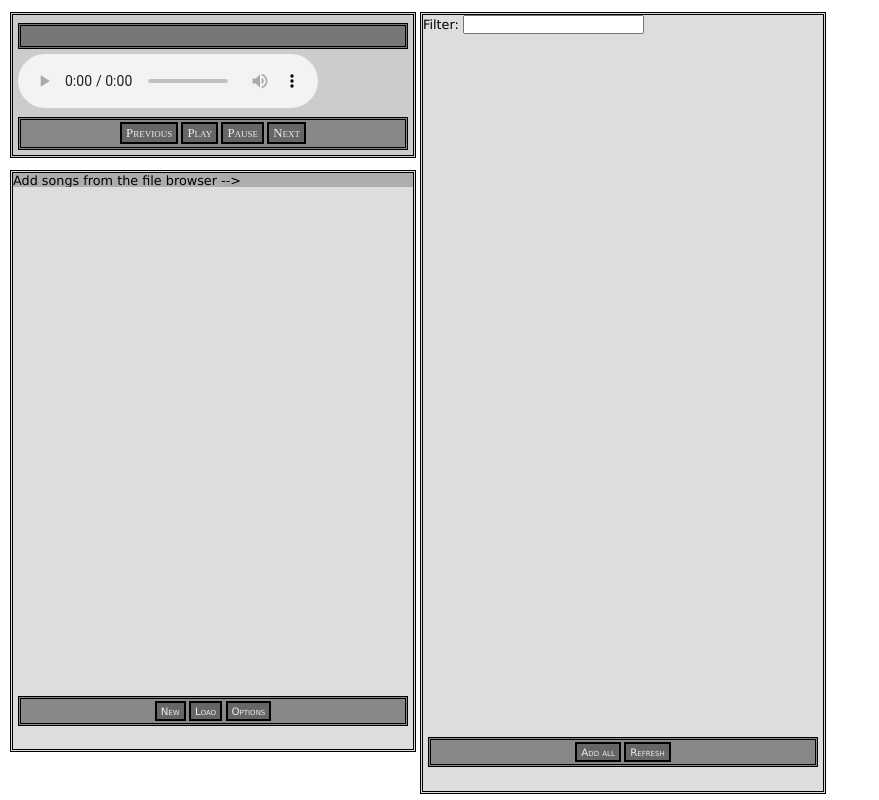
After one commit to drags/mpthrizz, a Django app: page / in a window 1280 px wide. The commit adds this page. Shown: the whole page, without its empty margins (0-879 px from the left). Run offline with Django 3.2, Linux system fonts and the light colour scheme; data that the repository does not hold is empty.

Commit message:
css updates, templates moved to git control

```diff
--- a/player/static/css/mpthree.css
+++ b/player/static/css/mpthree.css
@@ -3,10 +3,19 @@
     padding: 0;
 }
 
+html {
+    height: 100%;
+}
+
+body {
+    height: 100%;
+}
+
 #mpthree {
     float: left;
     width: 400px;
-    margin: 0 10px;
+    height: 100%;
+    margin: 0 10px 10px;
     bottom: 0px;
 }
 
@@ -26,17 +35,17 @@
     color: #111111;
     font-size: 1em;
     border: 3px double #000;
-    margin: 0px auto 5px;
+    margin: 8px 5px 5px;
     white-space: nowrap;
     overflow: hidden;
 }
 
 #html5_progress {
-    margin: 0 auto;
+    margin: 0 5px;
 }
 
 #controls, #playlist_controls, #filebrowser_controls {
-    margin: 0 auto;
+    margin: 5px 5px 5px;
     background-color: #888;
     border: 3px double #000;
     padding: 2px 0;
@@ -80,9 +89,10 @@
     border: 2px double #000;
 }
 
-#playlist_win, #filebrowser {
+#playlist_win {
     float: left;
     width: 400px;
+    height: 72%;
     border: 3px double #000;
     margin: 12px auto 0;
     background-color: #ddd;
@@ -90,8 +100,20 @@
     font-family: Verdana, Arial;
 }
 
+#filebrowser {
+    float: left;
+    width: 400px;
+    height: 97%;
+    border: 3px double #000;
+    margin: 12px auto 0;
+    background-color: #ddd;
+    font-size: .8em;
+    font-family: Verdana, Arial;
+}
+
+
 #playlist_contents, #filebrowser_contents {
-    height: 600px;
+    height: 90%;
     overflow: auto;
     overflow-x: hidden;
 }
--- a/settings.py
+++ b/settings.py
@@ -107,7 +107,7 @@ TEMPLATE_DIRS = (
     # Put strings here, like "/home/html/django_templates" or "C:/www/django/templates".
     # Always use forward slashes, even on Windows.
     # Don't forget to use absolute paths, not relative paths.
-    '/var/www/django/templates/'
+    '/var/www/mpthree/mpthree/templates/'
 )
 
 INSTALLED_APPS = (
--- /dev/null
+++ b/templates/index.html
@@ -0,0 +1,83 @@
+<!DOCTYPE html>
+<html>
+    <head>
+        <title>mpthrizzle</title>
+
+        <link rel="stylesheet" type="text/css" href="{{ STATIC_URL }}css/mpthree.css">
+        <script type="text/javascript" src="{{ STATIC_URL }}js/jq.js"></script>
+        <script type="text/javascript" src="{{ STATIC_URL }}js/jquery.hotkeys.js"></script>
+        <script type="text/javascript" src="{{ STATIC_URL }}js/mp3.js"></script>
+    </head>
+
+    <body>
+
+    <!-- mpthree -->
+    <div id="mpthree">
+        <!-- player -->
+        <div id="player">
+            <div id="now_playing"></div>
+            <div id="html5_progress">
+                <audio id="aplay" src="" controls autoplay ></audio>
+            </div>
+            <div id="controls">
+                <div id="main_control_bar">
+                    <span class="main_control" id="playprev">Previous</span>
+                    <span class="main_control" id="play">Play</span>
+                    <span class="main_control" id="pause">Pause</span>
+                    <span class="main_control" id="playnext">Next</span>
+                </div>
+            </div>
+            <div id="errors">Mmm</div>
+        </div>
+        <!-- end player -->
+
+        <!-- playlist -->
+        <div id="playlist_win">
+            <!-- <div id="browser_search">
+                <span>Playlist name:</span>
+                <input name="playlist_name" type="text" />
+                <input name="pl_name_update" type="submit" value="Update" />
+            </div> -->
+            <div id="playlist_contents">
+                <ul class="playlist">
+                {% for i in playlist_contents %}
+                    <li class="playlist_entry"><a href="file/{{ i.id }}">{{ i.listing }}</a></li>
+                {% empty %}
+                    <li class="playlist_entry">Add songs from the file browser --&gt;</li>
+                {% endfor %}
+                </ul>
+            </div>
+            <div id="playlist_controls">
+                <div id="playlist_control_bar">
+                    <span class="playlist_control" id="newpl">New</span>
+                    <span class="playlist_control" id="loadpl">Load</span>
+                    <span class="playlist_control" id="plopts">Options</span>
+                </div>
+            </div>
+        </div>
+        <!-- end playlist -->
+    </div>
+    <!-- end mpthree -->
+
+    <!-- file browser -->
+    <div id="filebrowser">
+        <div id="browser_search">
+            <span>Filter:</span>
+            <input name="filter_files" type="text" />
+        </div>
+        <div id="filebrowser_contents">
+            <ul class="filebrowser_list">
+            </ul>
+        </div>
+        <div id="filebrowser_controls">
+            <div id="filebrowser_control_bar">
+                <span class="filebrowser_control" id="addall">Add all</span>
+                <span class="filebrowser_control" id="refreshfiles">Refresh</span>
+            </div>
+        </div>
+    </div>
+    <!-- end file browser -->
+
+
+    </body>
+</html>
```
Also changed, not shown: templates/browser.html (added, +25 -0 lines).
